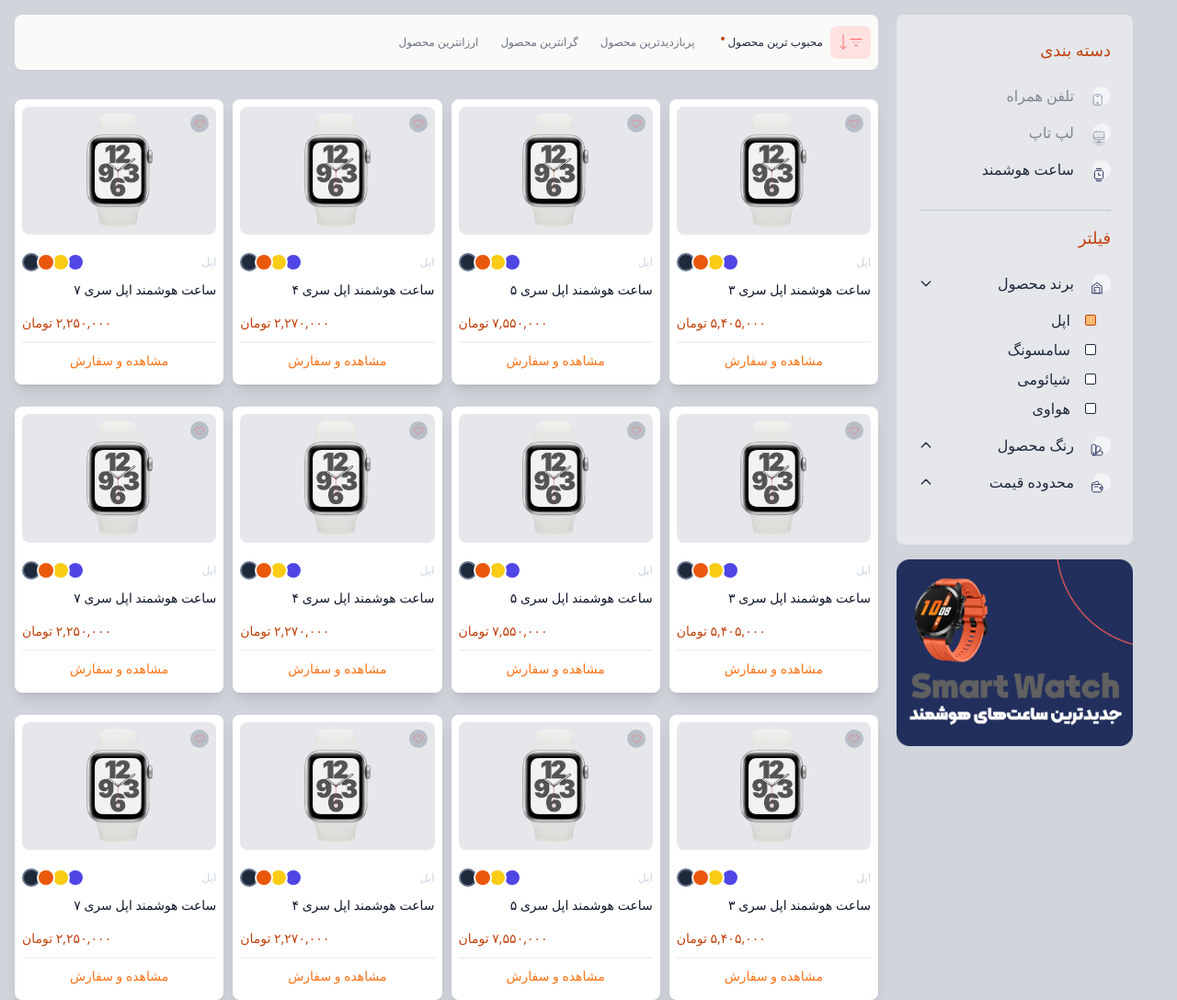
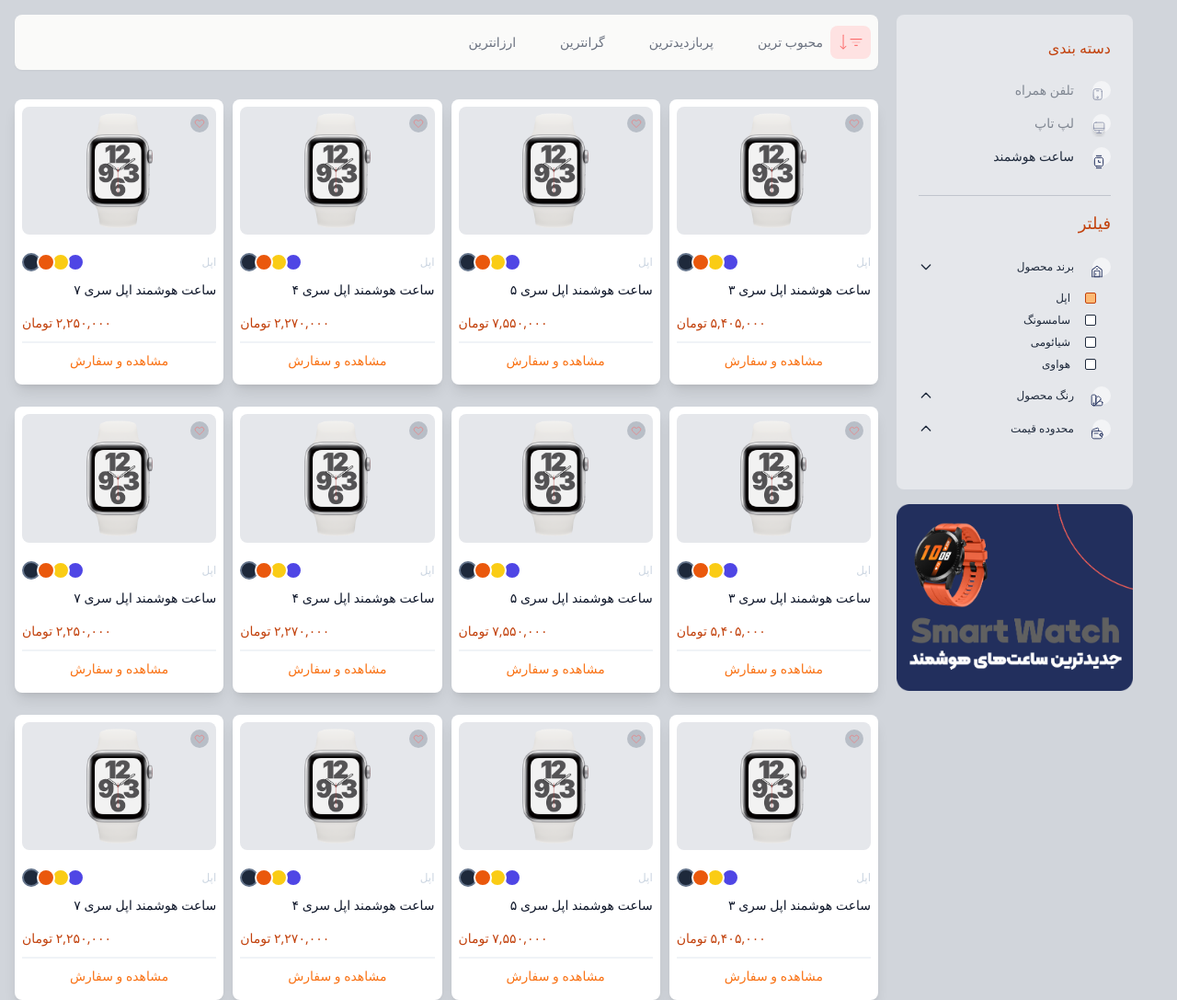
Before and after one commit to zahra-rajabi/digitize, a website: page public/index.html in a window 1280 px wide. Shown: the whole page at 92% size. Drawn offline with nearby package versions, Linux system fonts and the light colour scheme; files whose address does not match are found by name.

Commit message:
text size changed

```diff
--- a/public/index.html
+++ b/public/index.html
@@ -131,13 +131,15 @@
     >
       <!-- side bar -->
       <aside class="col-span-3 row-span-2 hidden md:block mr-6 h-3/4">
-        <div class="bg-gray-200 mr-6 p-6 rounded-lg mb-4">
+        <div class="bg-gray-200 mr-6 lg:px-6 py-6 px-1 rounded-lg mb-4">
           <div class="space-y-6 mb-8">
-            <span class="text-orange-700 font-medium text-lg">دسته بندی</span>
+            <span class="text-orange-700 font-medium md:text-md"
+              >دسته بندی</span
+            >
 
             <ul class="flex justify-start items-start gap-4 flex-col">
               <li
-                class="flex justify-end items-center flex-row-reverse cursor-pointer gap-5 text-slate-800/50"
+                class="flex justify-end text-sm items-center flex-row-reverse cursor-pointer gap-5 text-slate-800/50"
               >
                 <span>تلفن همراه</span>
                 <div class="w-5 h-5 bg-gray-100 rounded-full p-2">
@@ -174,7 +176,7 @@
                 </div>
               </li>
               <li
-                class="flex justify-end items-center flex-row-reverse cursor-pointer gap-5 text-slate-800/50"
+                class="flex justify-end text-sm items-center flex-row-reverse cursor-pointer gap-5 text-slate-800/50"
               >
                 <span>لپ تاپ</span>
                 <div class="w-5 h-5 bg-gray-100 rounded-full p-2">
@@ -256,7 +258,7 @@
                 </div>
               </li>
               <li
-                class="flex justify-end items-center flex-row-reverse cursor-pointer gap-5 text-slate-800"
+                class="flex justify-end text-sm items-center flex-row-reverse cursor-pointer gap-5 text-slate-800"
               >
                 <span>ساعت هوشمند</span>
                 <div class="w-5 h-5 bg-gray-100 rounded-full p-2">
@@ -304,9 +306,9 @@
           <div class="bg-gray-400/50 h-[0.01rem] w-full mb-4"></div>
 
           <div class="space-y-6 mb-8">
-            <span class="text-orange-700 font-medium text-lg">فیلتر </span>
+            <span class="text-orange-700 font-medium md:text-lg">فیلتر </span>
             <ul
-              class="text-orange-700 font-medium flex justify-start flex-col gap-4"
+              class="text-orange-700 font-medium text-xs flex justify-start flex-col gap-4"
             >
               <li class="space-y-4" x-data="{open:true}">
                 <div
@@ -543,12 +545,15 @@
         </div>
       </aside>
 
-      <!-- search bar desktop -->
+      <!-- search bar desktop after:contents-[' '] after:bg-orange-700 after:rounded-full after:w-1 after:h-1 after:translate-x-1 after:-translate-y-1 -->
       <ul
-        class="shadow-sm col-span-9 rounded-lg bg-stone-50 hidden md:flex text-gray-500 justify-start items-center gap-6 text-xs ml-4 p-2"
+        x-data="{ show: 'zero', activeClass:' flex justify-start items-center gap-2 font-medium text-slate-800  after:bg-orange-700 after:rounded-full after:w-1 after:h-1 after:translate-x-1 after:-translate-y-1 '}"
+        class="shadow-sm col-span-9 rounded-lg bg-stone-50 hidden md:flex text-gray-500 justify-start items-center text-xs ml-4 p-2"
       >
         <li
-          class="flex justify-start items-center gap-2 font-medium text-slate-800 after:contents-[' '] after:bg-orange-700 after:rounded-full after:w-1 after:h-1 after:translate-x-1 after:-translate-y-1"
+          @click="show='one'"
+          :class="show==='one'?activeClass:''"
+          class="cursor-pointer pl-12 flex justify-start text-sm items-center gap-2"
         >
           <div
             class="flex justify-center items-center bg-red-100 p-2 rounded-lg"
@@ -595,16 +600,28 @@
               />
             </svg>
           </div>
-          <span class="">محبوب ترین محصول</span>
+          <span>محبوب ترین </span>
         </li>
-        <li>
-          <span>پربازدیدترین محصول</span>
+        <li
+          class="cursor-pointer pl-12 text-sm"
+          @click="show='two'"
+          :class="show==='two'?activeClass:''"
+        >
+          <span>پربازدیدترین </span>
         </li>
-        <li>
-          <span>گرانترین محصول</span>
+        <li
+          class="cursor-pointer pl-12 text-sm"
+          @click="show='three'"
+          :class="show==='three'?activeClass:''"
+        >
+          <span>گرانترین </span>
         </li>
-        <li>
-          <span>ارزانترین محصول</span>
+        <li
+          class="cursor-pointer pl-12 text-sm"
+          @click="show='four'"
+          :class="show==='four'?activeClass:''"
+        >
+          <span>ارزانترین </span>
         </li>
       </ul>
 
```
Also changed, not shown: public/build/output.css.
